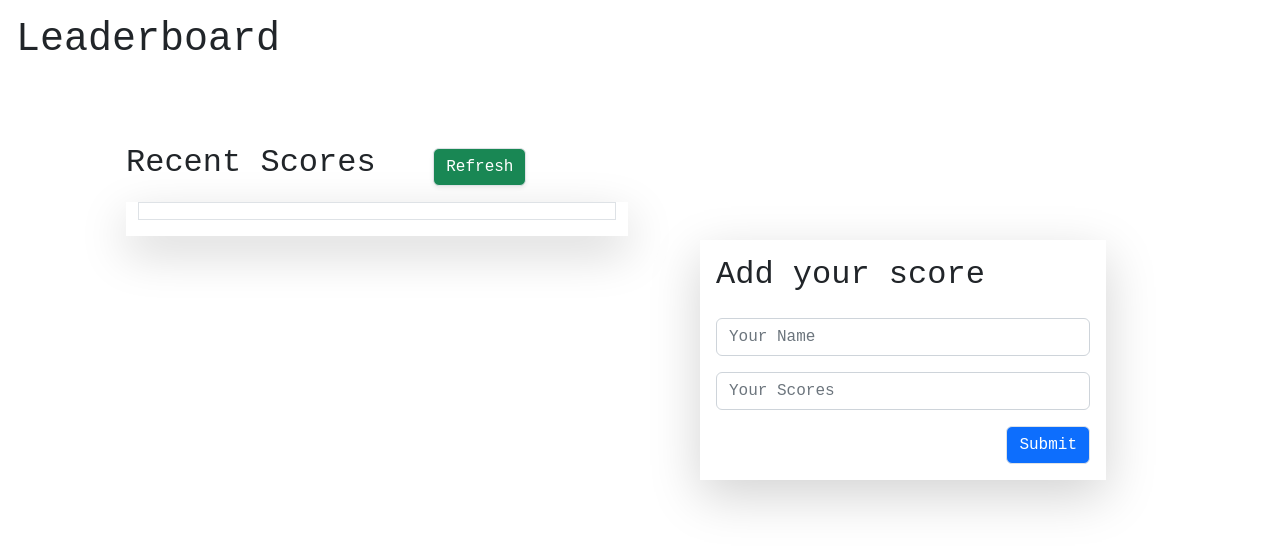
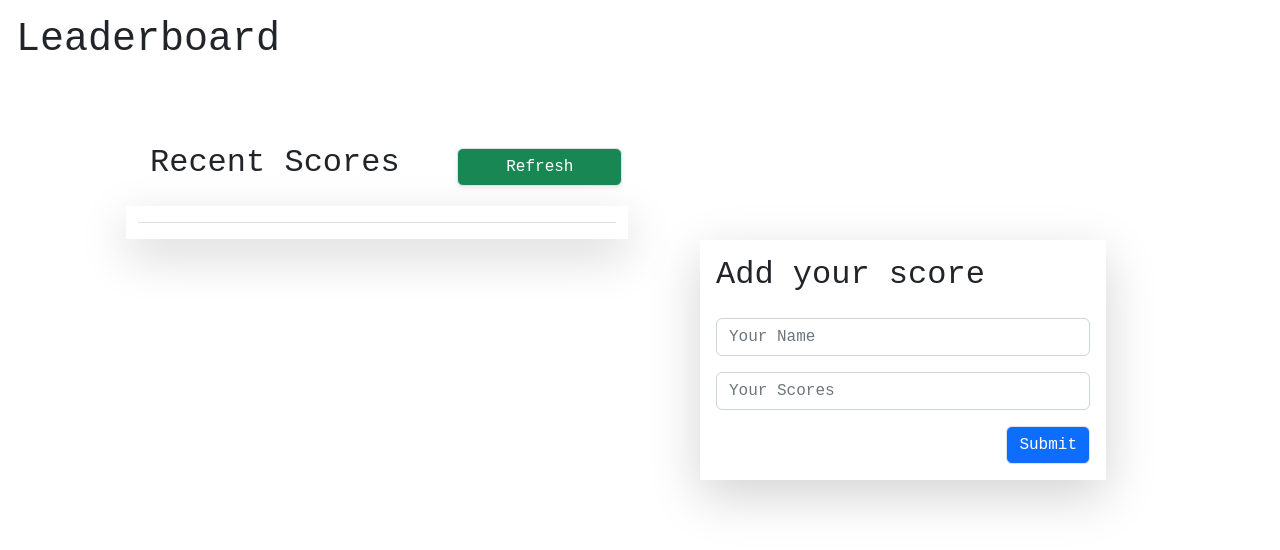
Before and after one commit to eaesmat/leaderboard, a website built with webpack: page dist/index.html in a window 1280 px wide. Built offline with nearby package versions, Linux system fonts and the light colour scheme; no server answers.

Commit message:
Add changes

```diff
--- a/dist/index.html
+++ b/dist/index.html
@@ -26,10 +26,10 @@
     <div class="container">
       <div class="row justify-content-between m-3 p-3">
         <div class="col-6">
-          <h2 class="score d-inline">Recent Scores</h2>
+          <h2 class="score d-inline-block ms-4">Recent Scores</h2>
           <a
             href="#"
-            class="btn border ms-5 text-end shadow-sm btn-success"
+            class="btn border ms-5 ps-5 pe-5 text-end shadow-sm btn-success"
             id="refresh"
             onclick="window.location.reload();"
             >Refresh</a
@@ -38,7 +38,7 @@
             id="tableContainer"
             class="container-fluid overflow-auto overflow-auto mt-3 shadow-lg"
           >
-            <table class="table table-bordered table-striped">
+            <table class=" table table-hover">
               <thead>
                 <tr>
                   <th scope="col"></th>
```
